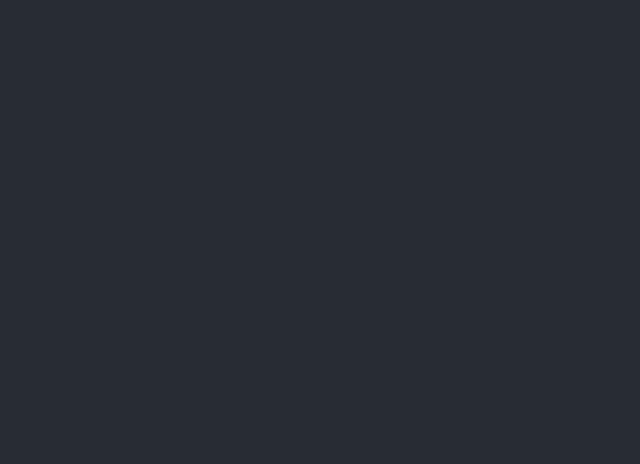
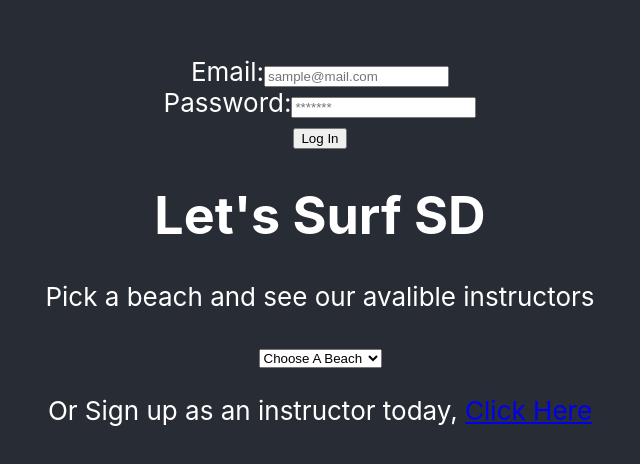
Before and after one commit to C-Elliott44/lets-surf-san-diego, a React (Create React App) app: page / in a window 1280 px wide. Shown: the part 146-610 px from the top of the page, without its empty margins (320-960 px from the left). Built offline with nearby package versions, Linux system fonts and the light colour scheme.

Commit message:
raw html for the header. includes html setup required for passport email verification

```diff
--- a/src/App.js
+++ b/src/App.js
@@ -5,7 +5,34 @@ function App() {
   return (
     <div className="App">
       <header className="App-header">
-
+                {/*Instructor login*/}
+        <div id='instructorLogIn'>
+          <form action="/login" method="post">
+            <div id='email'>
+                <label>Email:</label>
+                <input placeholder='sample@mail.com' type="text" name="username"/>
+            </div>
+            <div id='password'>
+                <label>Password:</label>
+                <input placeholder='*******' type="password" name="password"/>
+            </div>
+            <div>
+                <input type="submit" value="Log In"/>
+            </div>
+          </form>
+        </div>
+        {/* The Call to action for the user and potential new instructors */}
+        <div id='headerText'>
+          <h1 className='title'>Let's Surf SD</h1>
+          <p className='subTitle'>Pick a beach and see our avalible instructors</p>
+          <div id='dropdownBeaches'>
+            <select placeholder='Choose a beach' id='beaches'>
+            <option value="" disabled selected hidden>Choose A Beach</option>
+              {/* This will be populated by the SQL Database, only show beaches instructors are present at */}
+            </select>
+            <p className='subTitle'>Or Sign up as an instructor today, <a href='#'>Click Here</a></p>
+          </div>
+        </div>
       </header>
     </div>
   );
```
